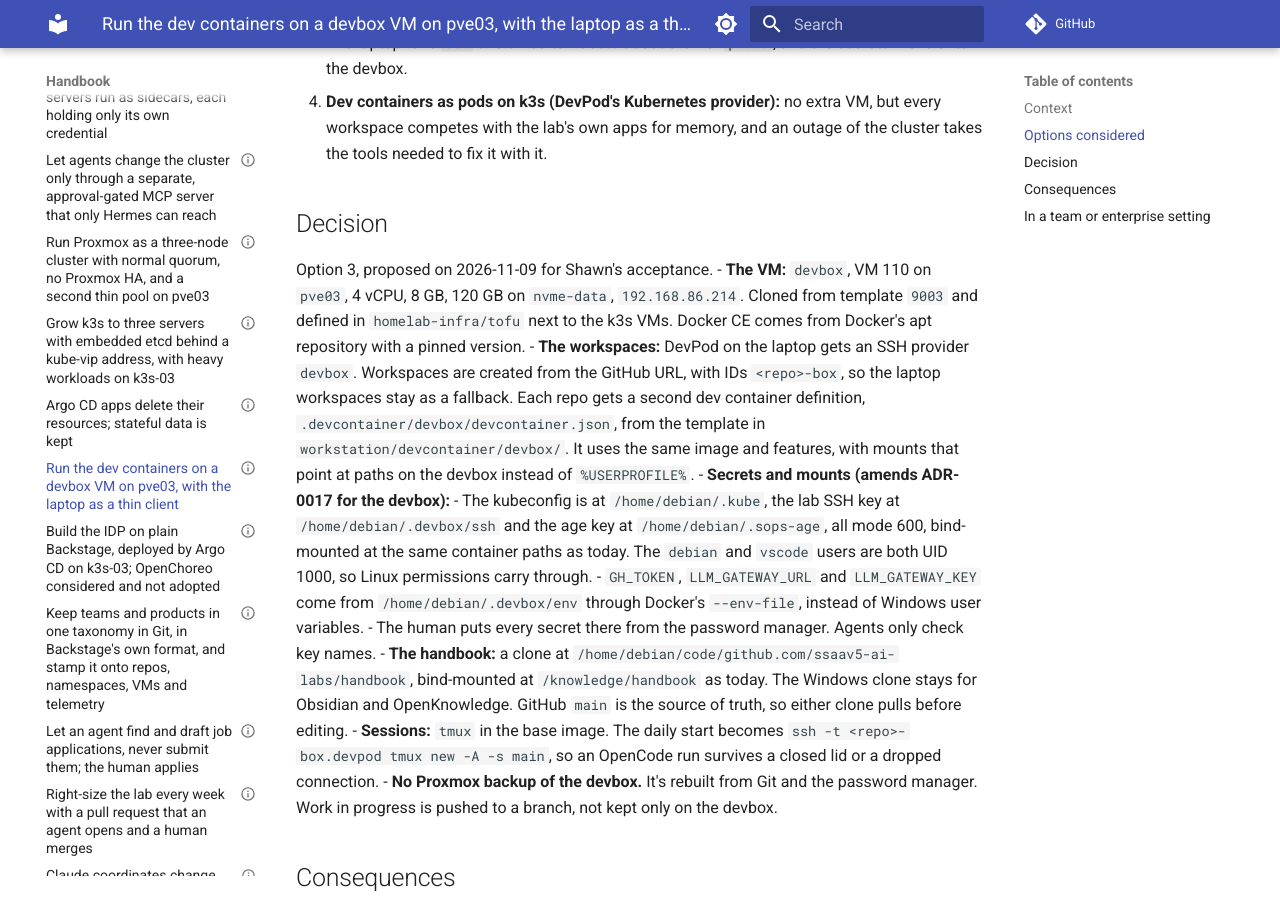
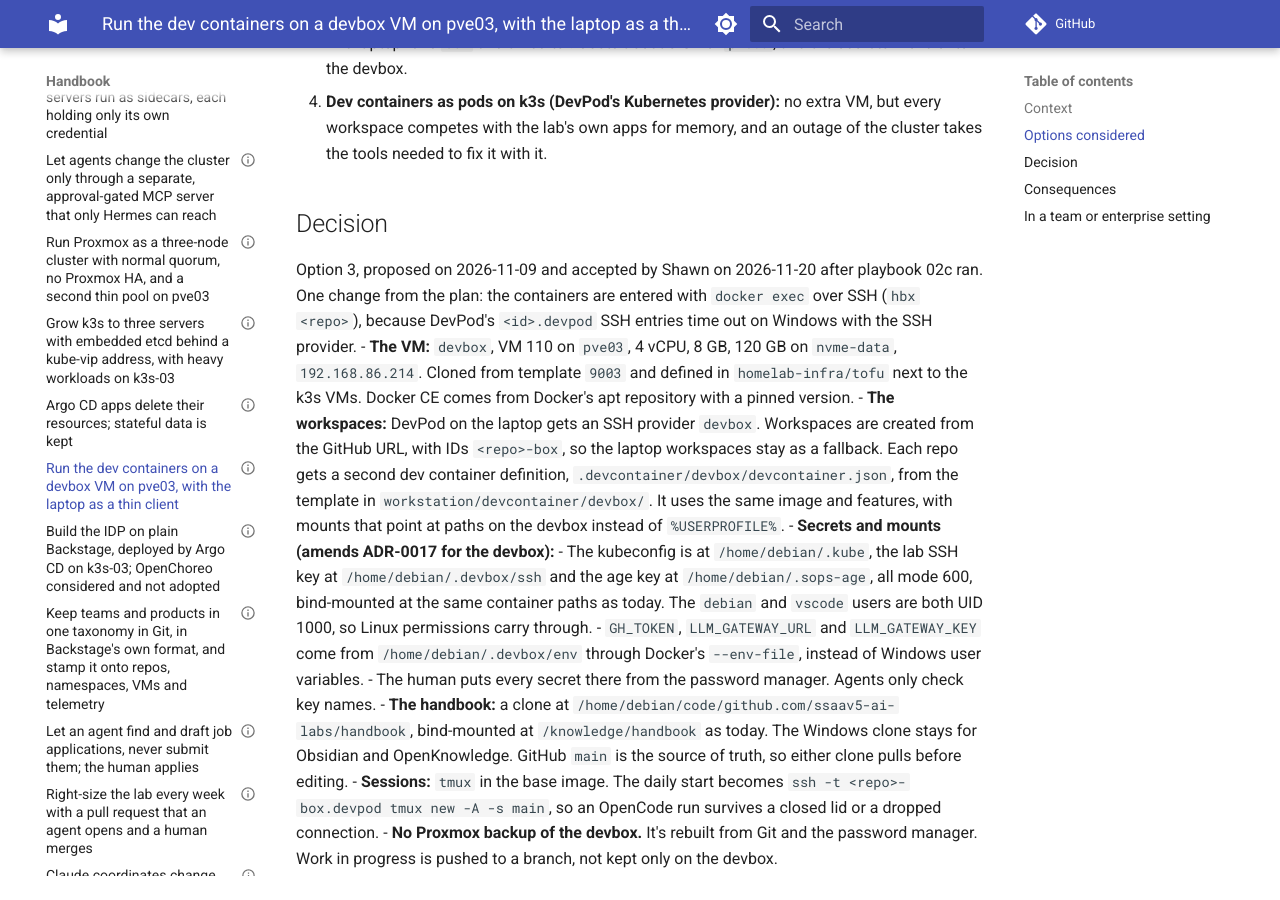
Before and after one commit to ssaav5-ai-labs/handbook, an MkDocs documentation site: the page built from docs/decisions/0033-dev-containers-on-a-devbox-vm.md, in a window 1280 px wide and 900 px high, scrolled down 671 px. Built offline with MkDocs 1.6.1 and Material for MkDocs 9.7.7, drawn with Linux system fonts in a browser that asks for light colours; comment, search, counter and statistics services are not loaded.

Commit message:
ADR-0033 accepted (#71)
Shawn accepted it 2026-11-20 after the playbook 02c run. The decision
index marks ADR-0017 as the laptop fallback (the accepted ADR itself is
left unchanged, per AGENTS.md).


Claude-Session: https://claude.ai/code/session_01S8kwfAk3gy9sAPgaXgyfD3

Co-authored-by: Claude <noreply@anthropic.com>

```diff
--- a/docs/decisions/0033-dev-containers-on-a-devbox-vm.md
+++ b/docs/decisions/0033-dev-containers-on-a-devbox-vm.md
@@ -4,9 +4,9 @@ title: Run the dev containers on a devbox VM on pve03, with the laptop as a thin
 description: A Debian VM on pve03 runs Docker, and DevPod's SSH provider puts every repo's dev container there, so all of them can stay up at once and keep running while the laptop sleeps; secrets and the handbook clone live on the devbox, and the laptop's Docker Desktop becomes the fallback.
 domain: workstation
 tags: [workstation, devcontainer, devpod, proxmox, capacity, secrets]
-status: proposed
+status: accepted
 created: 2026-11-09
-updated: 2026-11-09
+updated: 2026-11-20
 visibility: public
 reuse: portable
 related: [0017-kubeconfig-on-windows-mounted-into-containers.md, 0030-three-node-proxmox-cluster.md, 0006-local-repo-layout.md, 0020-secrets-in-git-with-sops-age-ksops.md, ../domains/workstation/index.md, ../domains/workstation/runbook-daily-start.md, ../../playbooks/02c-devbox/PLAYBOOK.md]
@@ -28,7 +28,7 @@ Every repo has a dev container, run by DevPod on Docker Desktop on the Windows l
 4. **Dev containers as pods on k3s (DevPod's Kubernetes provider):** no extra VM, but every workspace competes with the lab's own apps for memory, and an outage of the cluster takes the tools needed to fix it with it.
 
 ## Decision
-Option 3, proposed on 2026-11-09 for Shawn's acceptance.
+Option 3, proposed on 2026-11-09 and accepted by Shawn on 2026-11-20 after playbook 02c ran. One change from the plan: the containers are entered with `docker exec` over SSH (`hbx <repo>`), because DevPod's `<id>.devpod` SSH entries time out on Windows with the SSH provider.
 - **The VM:** `devbox`, VM 110 on `pve03`, 4 vCPU, 8 GB, 120 GB on `nvme-data`, `192.168.86.214`. Cloned from template `9003` and defined in `homelab-infra/tofu` next to the k3s VMs. Docker CE comes from Docker's apt repository with a pinned version.
 - **The workspaces:** DevPod on the laptop gets an SSH provider `devbox`. Workspaces are created from the GitHub URL, with IDs `<repo>-box`, so the laptop workspaces stay as a fallback. Each repo gets a second dev container definition, `.devcontainer/devbox/devcontainer.json`, from the template in `workstation/devcontainer/devbox/`. It uses the same image and features, with mounts that point at paths on the devbox instead of `%USERPROFILE%`.
 - **Secrets and mounts (amends ADR-0017 for the devbox):**
```
Also changed, not shown: docs/decisions/index.md (+2 -2 lines).
